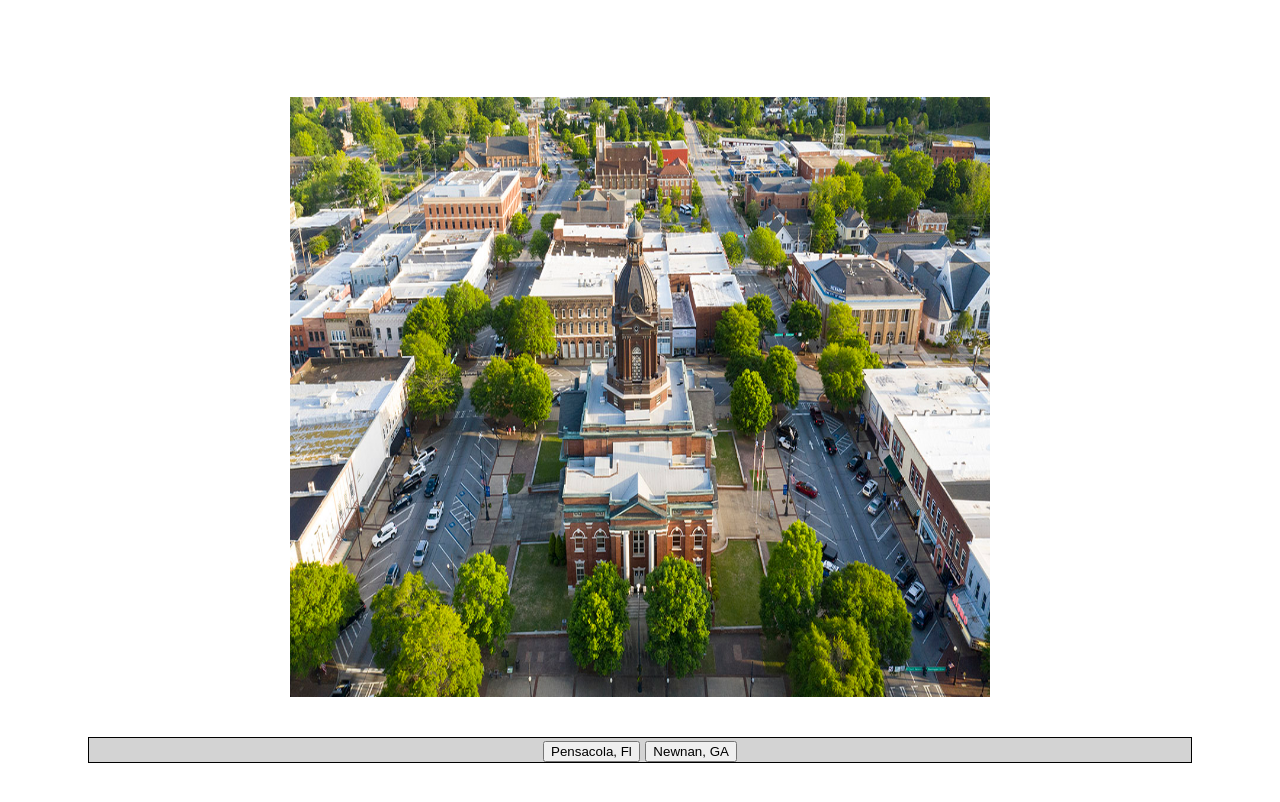
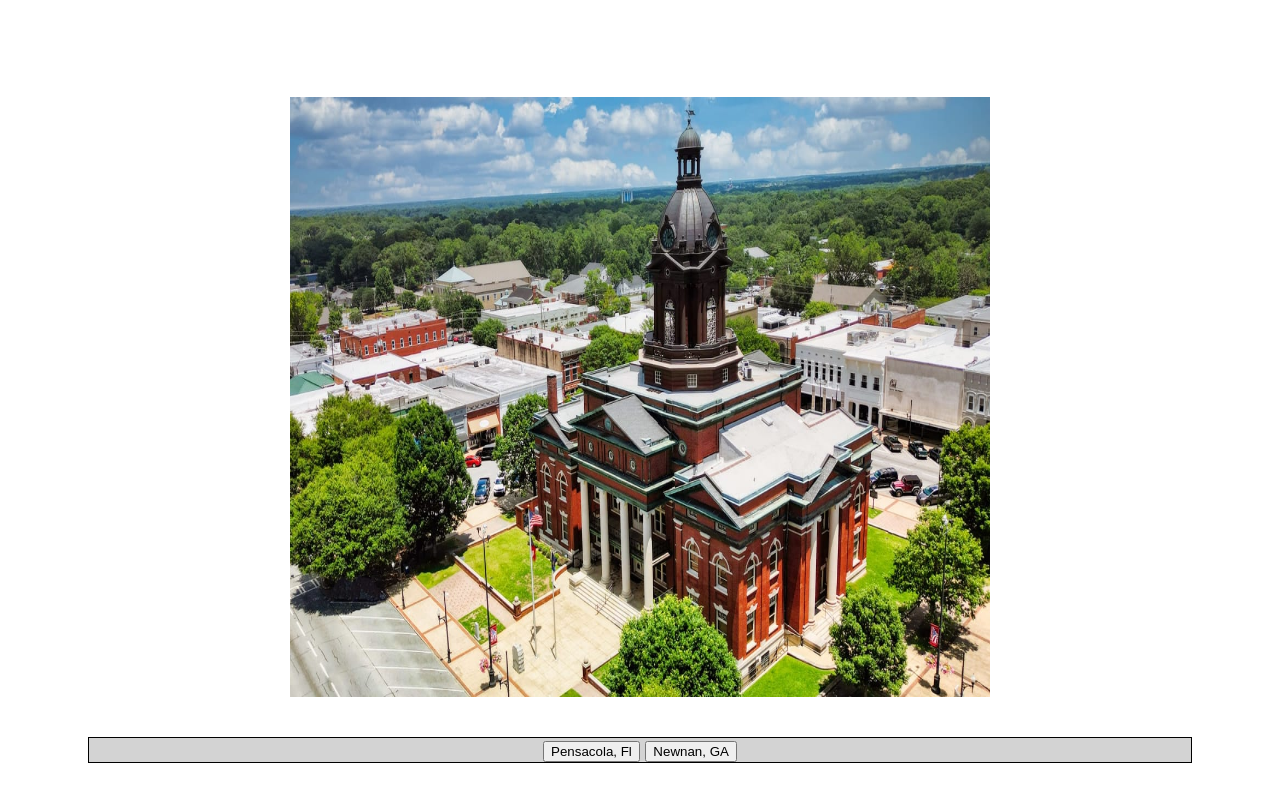
Before and after one commit to ws0622/willsmath.github.io, a plain HTML site: page About.html in a window 1280 px wide. Shown: the part 472-1274 px from the top of the page. Drawn offline with Linux system fonts and the light colour scheme.

Commit message:
Update About.html

```diff
--- a/About.html
+++ b/About.html
@@ -54,7 +54,7 @@ document.getElementById('image').src = picture;
 }
 </script>
 
-<img id="image" src="./img/Newnan.jpg" width="600" height="600">
+<img id="image" src="./img/Newnan2.jpg" width="600" height="600">
 
 <p>
 <button type="button" onclick="changeimg(1)">Pensacola, Fl</button>
```
